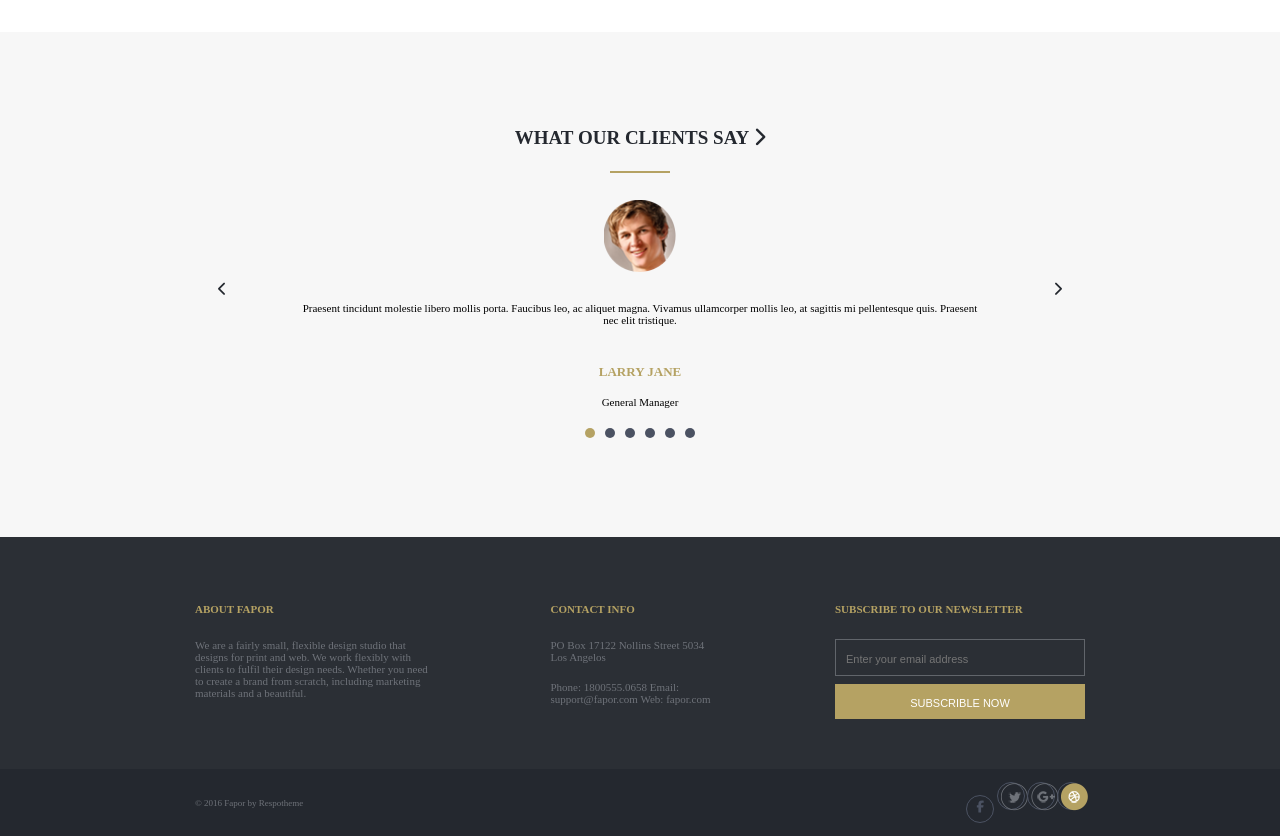
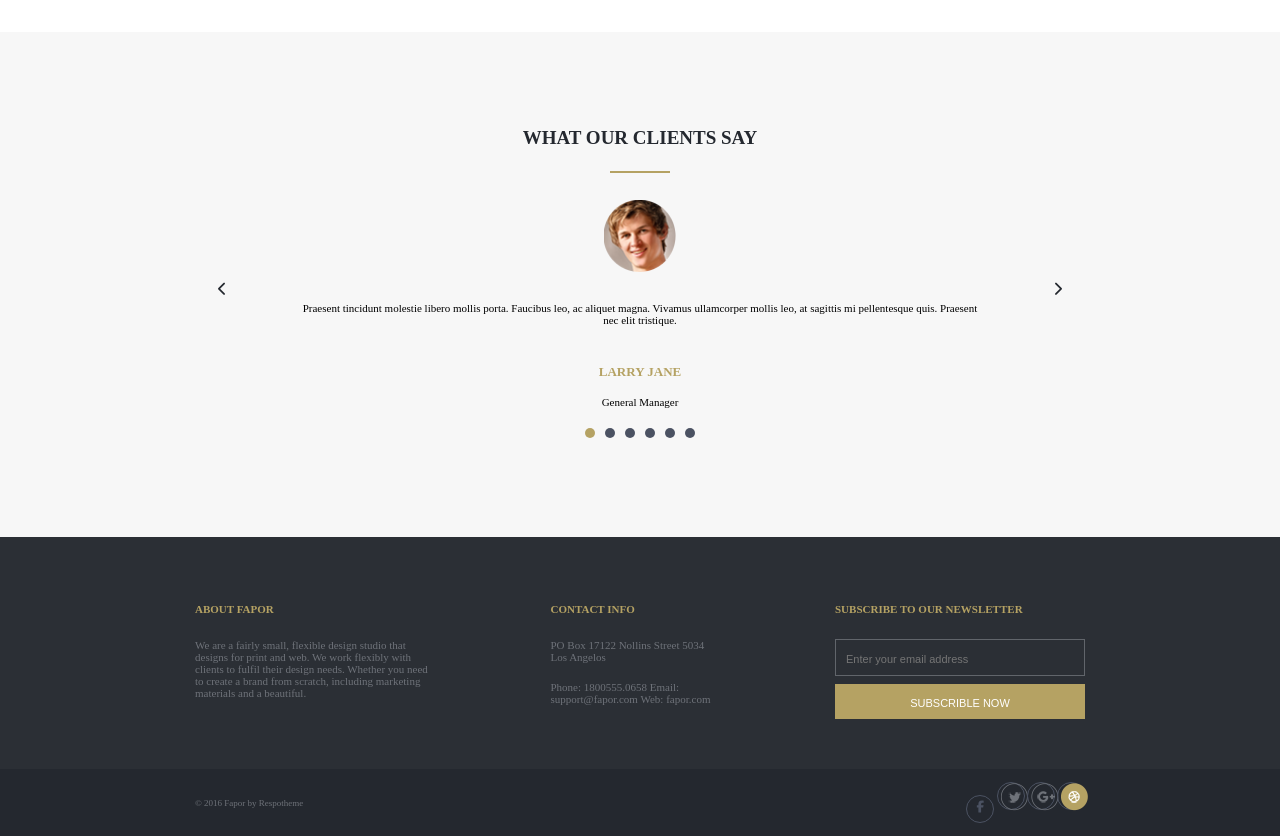
Before and after one commit to EvSevos/Fapor, a plain HTML site: page index.html in a window 1280 px wide. Shown: the part 980-1816 px from the top of the page. Drawn offline with nearby package versions, Linux system fonts and the light colour scheme.

```diff
--- a/index.html
+++ b/index.html
@@ -155,7 +155,7 @@
 
 <section class="comment">
     <div class="container_comment">
-        <h2 class="name_section">WHAT OUR CLIENTS SAY <i class="fa fa-chevron-right" aria-hidden="true"></i></h2>
+        <h2 class="name_section">WHAT OUR CLIENTS SAY </h2>
 
 
         <div class="owl-carousel">
```
